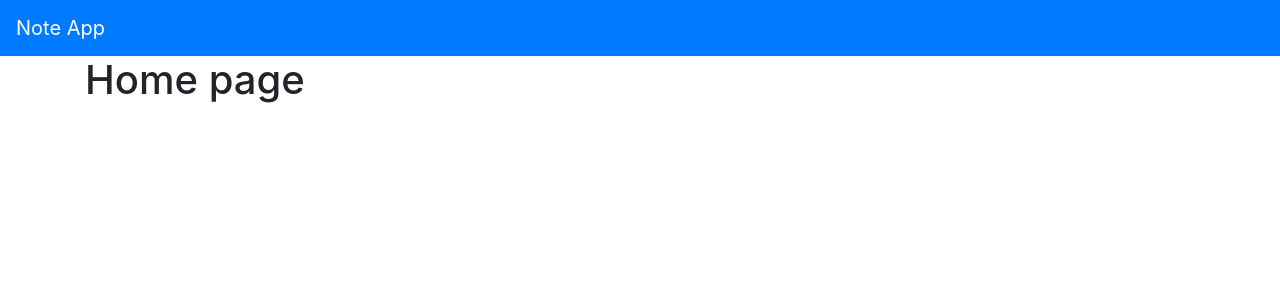
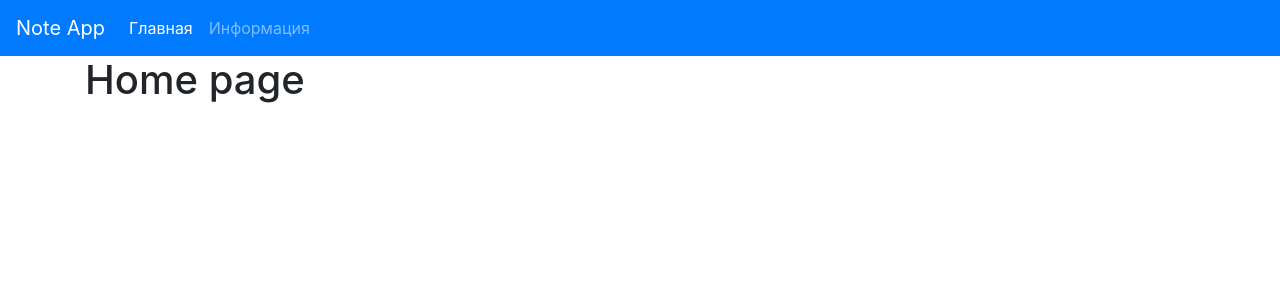
Before and after one commit to chernetskiy-ivan/notes-app_practice_React, a React (Create React App) app: page / in a window 1280 px wide. Shown: the top 300 px of the page. Built offline with nearby package versions, Linux system fonts and the light colour scheme.

Commit message:
Navbar. Created links

```diff
--- a/src/Components/Navbar.js
+++ b/src/Components/Navbar.js
@@ -1,4 +1,5 @@
-import React,{Fragment} from 'react'
+import React from 'react'
+import {NavLink} from 'react-router-dom'
 
 //компоннет не будет иметь никакой функциональности
 //и поэтому будет сразу возвращать jsx
@@ -7,5 +8,25 @@ export const Navbar = () => (
         <div className="navbar-brand">
             Note App
         </div>
+
+        <ul className="navbar-nav">
+            <li className="nav-item">
+                <NavLink
+                    className="nav-link"
+                    to='/'
+                    exact
+                >
+                    Главная
+                </NavLink>
+            </li>
+            <li>
+                <NavLink
+                    className="nav-link"
+                    to='/about'
+                >
+                    Информация
+                </NavLink>
+            </li>
+        </ul>
     </nav>
 )
```
